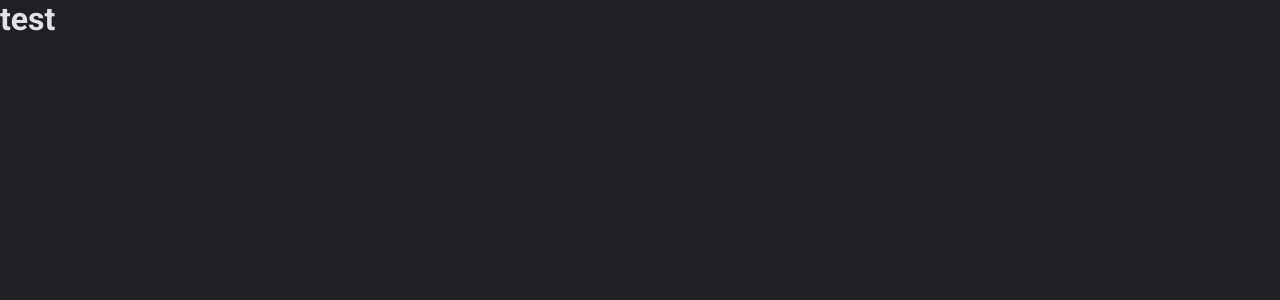
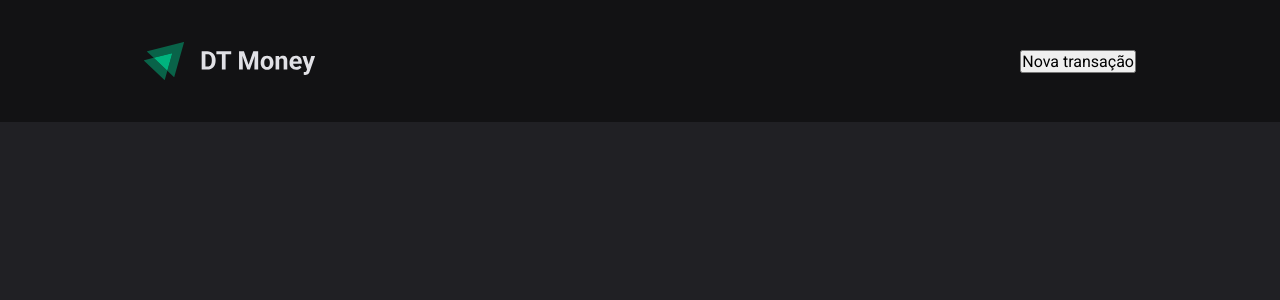
Before and after one commit to holices/smart-money, a React (Vite) app: page / in a window 1280 px wide. Shown: the top 300 px of the page. Built offline with nearby package versions, Linux system fonts and the light colour scheme.

Commit message:
➕ build: Creating Header component

```diff
--- a/src/App.tsx
+++ b/src/App.tsx
@@ -1,12 +1,13 @@
 import { ThemeProvider } from "styled-components";
 import { defaultTheme } from "./styles/theme/defaults";
 import { GlobalStyle } from "./styles/global";
+import { Transactions } from "./pages/Transactions";
 
 export function App() {
   return (
     <ThemeProvider theme={defaultTheme}>
-      <h1>test</h1>
       <GlobalStyle />
+      <Transactions />
     </ThemeProvider>
   )
 }
--- /dev/null
+++ b/src/components/Header/index.tsx
@@ -0,0 +1,14 @@
+import { HeaderContainer, HeaderContent } from './styles'
+import IgniteLogo from '../../assets/ignite-logo.svg'
+
+export function Header() {
+  return (
+    <HeaderContainer>
+      <HeaderContent>
+        <img src={IgniteLogo} alt="" />
+
+        <button>Nova transação</button>
+      </HeaderContent>
+    </HeaderContainer>
+  )
+}
--- /dev/null
+++ b/src/components/Header/styles.ts
@@ -0,0 +1,17 @@
+import { styled } from "styled-components";
+
+export const HeaderContainer = styled.header`
+  background-color: ${props => props.theme["gray-900"]};
+  padding: 4rem 12rem;
+`
+
+export const HeaderContent = styled.div`
+  width: 100%;
+  max-width: 112rem;
+  margin: 0 auto;
+  padding: 0 2.4rem;
+
+  display: flex;
+  align-items: center;
+  justify-content: space-between;
+`
--- /dev/null
+++ b/src/pages/Transactions/index.tsx
@@ -0,0 +1,9 @@
+import { Header } from "../../components/Header";
+
+export function Transactions() {
+  return (
+    <div>
+      <Header />
+    </div>
+  )
+}
```
Also changed, not shown: src/assets/ignite-logo.svg (added), src/pages/Transactions/styles.ts (added).
